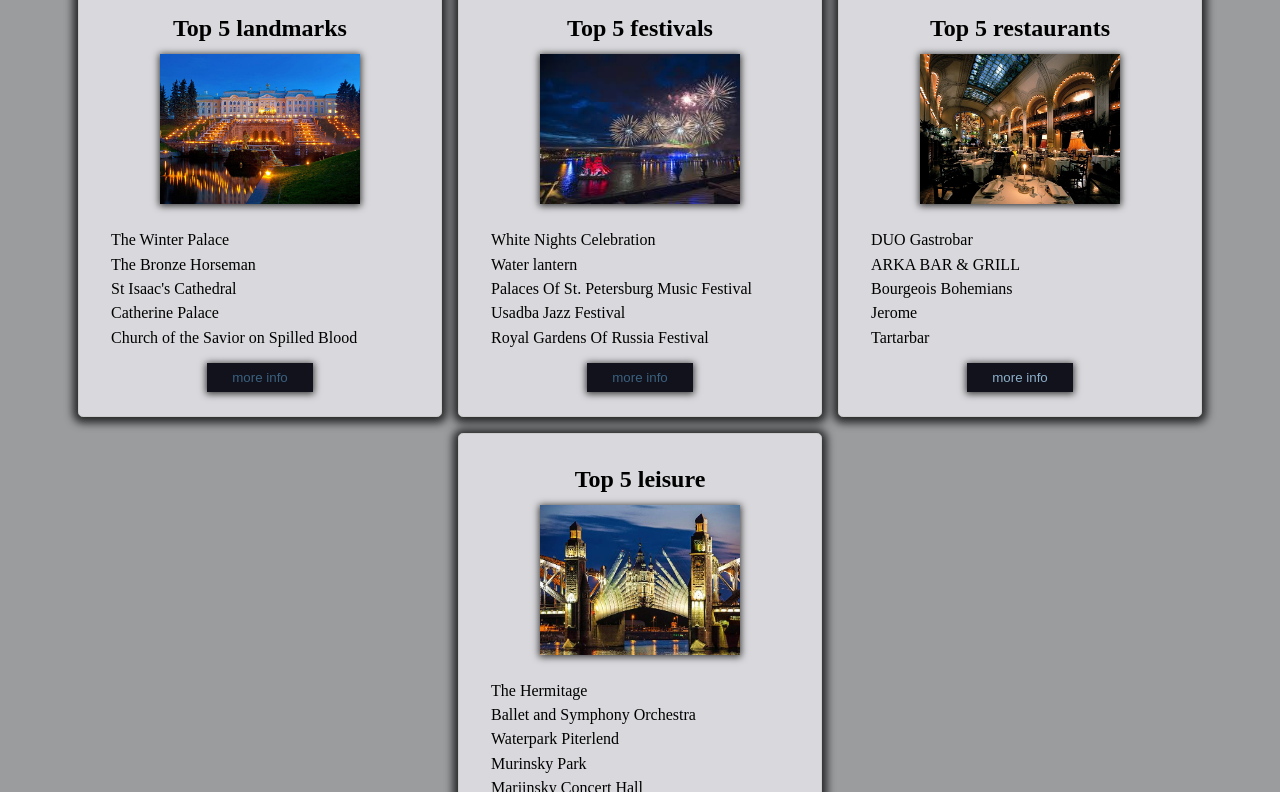
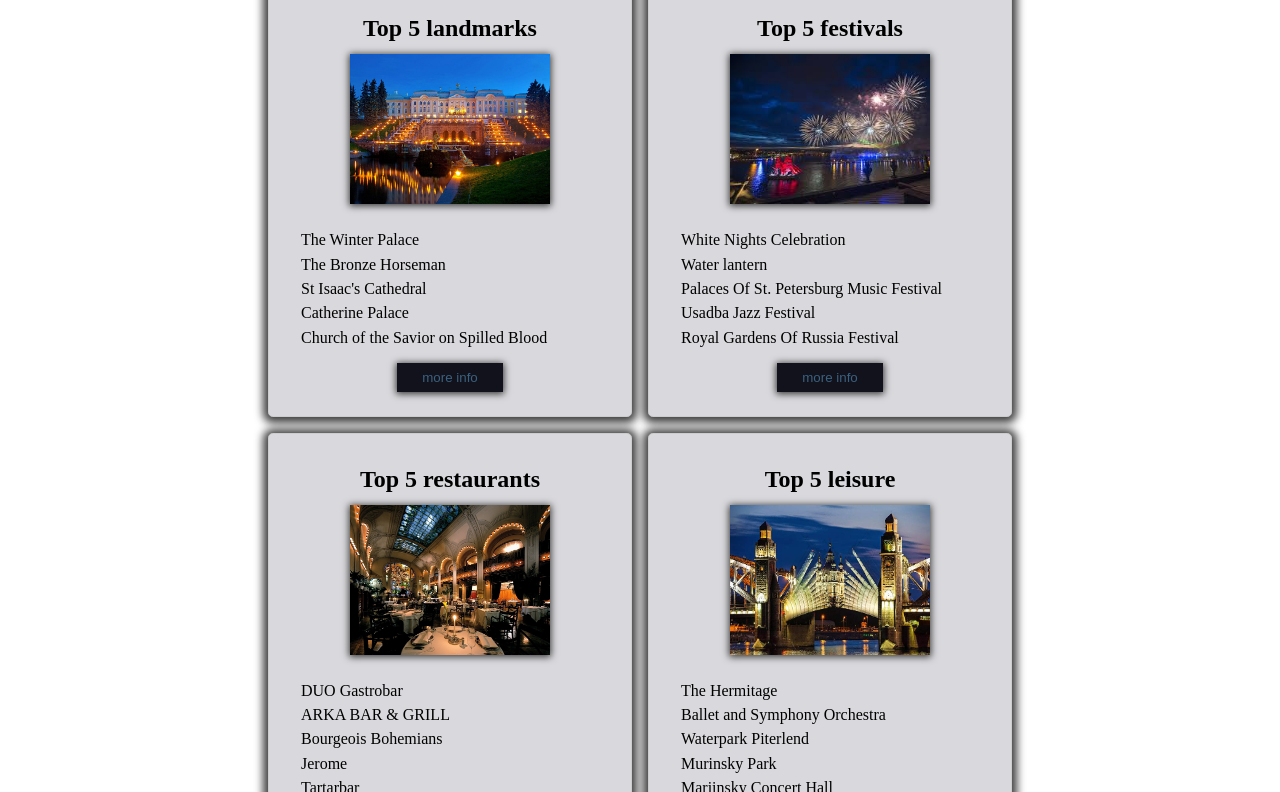
Before and after one commit to codehub15/Saint-Petersburg, a plain HTML site: page index.html in a window 1280 px wide. Shown: the part 380-1172 px from the top of the page. Drawn offline with Linux system fonts and the light colour scheme.

Commit message:
Change background-color

```diff
--- a/css/main.css
+++ b/css/main.css
@@ -198,6 +198,12 @@ footer p {
         padding-right: 2em;
     }
 
+    /* Main */
+
+    main {
+        background-color: #fff;
+    }
+
     /* Slider */
 
     /* Flex Container */
@@ -206,7 +212,7 @@ footer p {
         display: flex;
         flex-flow: row wrap;
         justify-content: center;
-        width: 90%;
+        width: 80%;
     }
 
 
```
